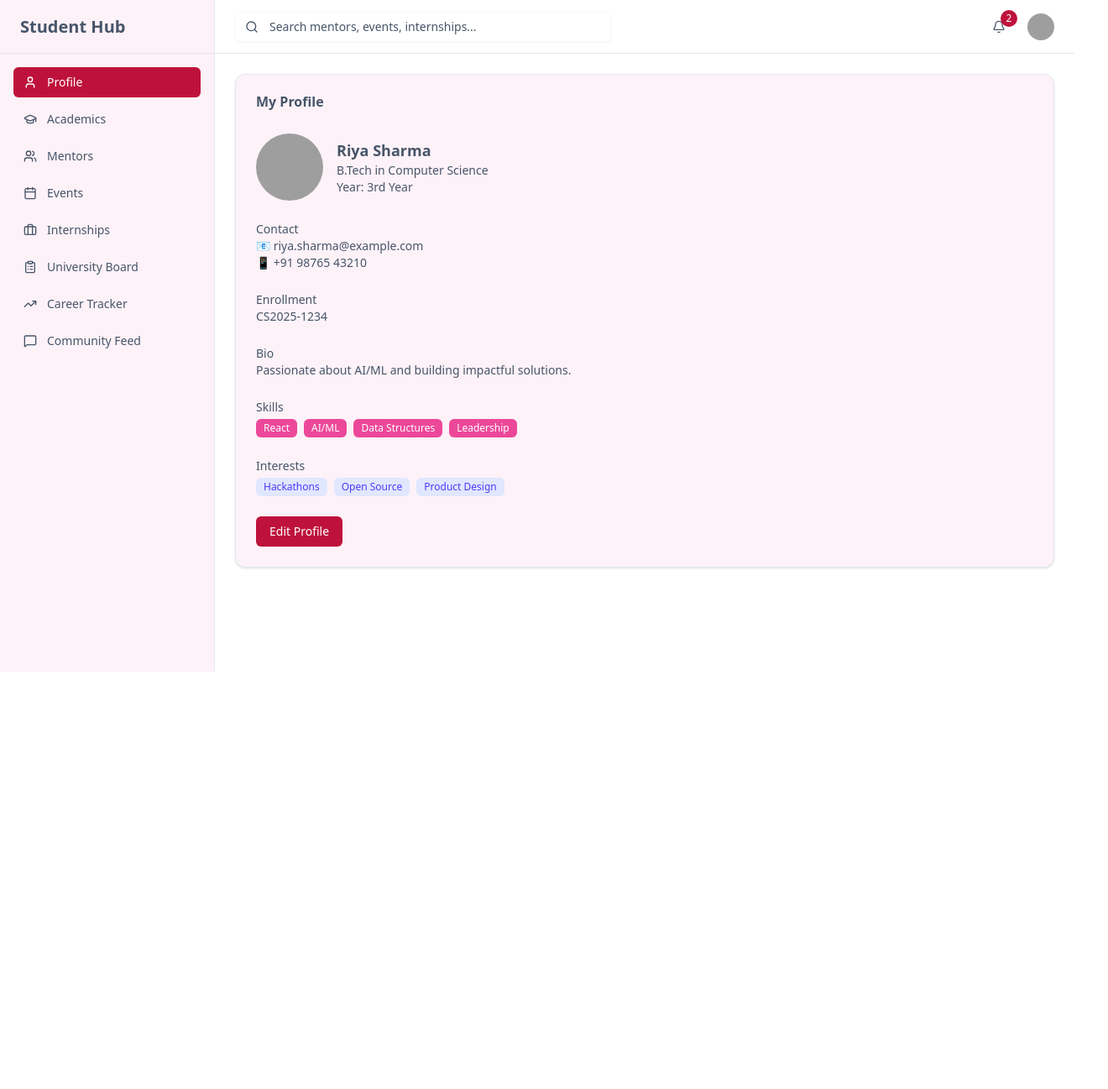
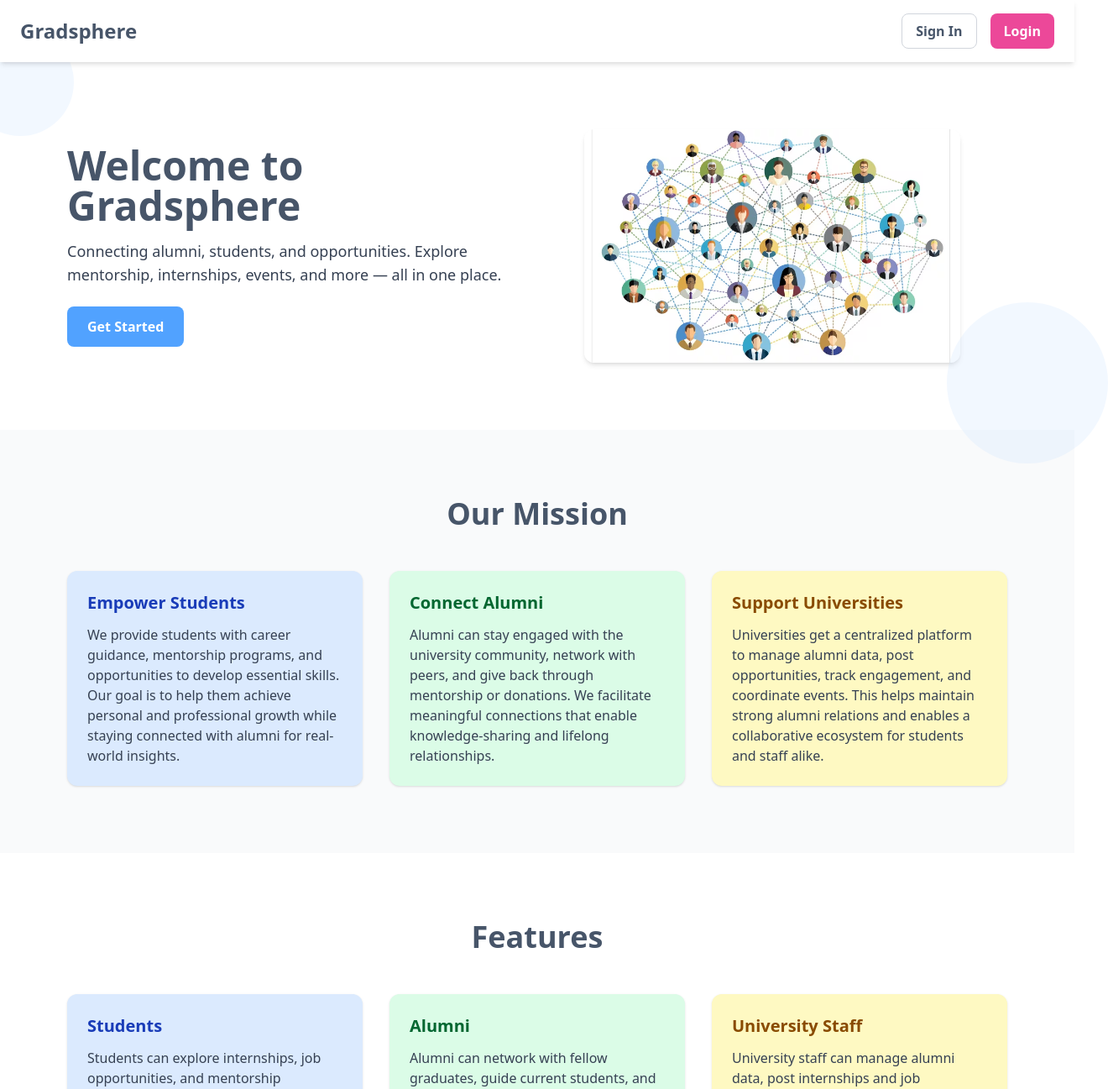
Before and after one commit to Aditya-Rawat01/GradSphere, a Next.js app: page / in a window 1280 px wide. Shown: the top 1297 px of the page at 84% size, 1320 px wide, since content can reach past the window. Before the commit the page ends 800 px from the top, so only its background shows below. Built offline with nearby package versions, Linux system fonts and the light colour scheme; grey boxes are pictures that could not be loaded.

Commit message:
Add components

```diff
--- a/app/page.tsx
+++ b/app/page.tsx
@@ -2,7 +2,7 @@ import Image from "next/image";
 import AlumniDashboard from "@/components/Dashboards/alumniDashboard";
 import StudentDashboard from "@/components/Dashboards/studentDashboard";
 import UniversityDashboard from "@/components/Dashboards/universityDashboard";
-import Homepage from "@/components/homepage";
+import Homepage from "@/components/homepageComponents/homepage";
 import SignAs from "@/components/SignComponents/signAs";
 // import Signin from "@/components/SignComponents/Signin";
 // import Signup from "@/components/SignComponents/Signup";
@@ -10,10 +10,10 @@ export default function Home() {
   return (
     // uncomment your component and code in your respective components=>_____.tsx file
     <div className="w-screen h-full">
-      {/* {<Homepage/>} */}
+       <Homepage/>
       {/* <Signup/> */}
       {/* <Signin/> */}
-      <StudentDashboard/>
+      {/*<StudentDashboard/> */}
       {/* <UniversityDashboard/> */}
       {/* {<AlumniDashboard/>} */}
       {/* <SignAs/> */}
--- a/components/homepage.tsx
+++ /dev/null
@@ -1,13 +0,0 @@
-export default function Homepage() {
-    return (
-        // write all the code in these divs only.
-        <div>
-
-
-
-
-
-
-        </div>
-    )
-}
--- /dev/null
+++ b/components/homepageComponents/Features.tsx
@@ -0,0 +1,43 @@
+// Features.tsx
+import React from "react";
+
+const features = [
+  {
+    title: "Students",
+    desc: "Students can explore internships, job opportunities, and mentorship programs. Track events, connect with alumni for guidance, and showcase achievements on their dashboard. Gradsphere empowers students to take charge of their career and personal growth.",
+    color: "bg-blue-100 text-blue-800"
+  },
+  {
+    title: "Alumni",
+    desc: "Alumni can network with fellow graduates, guide current students, and stay updated on university events. They can give back through donations, mentorship programs, or sharing job opportunities, maintaining a lifelong connection with the institution.",
+    color: "bg-green-100 text-green-800"
+  },
+  {
+    title: "University Staff",
+    desc: "University staff can manage alumni data, post internships and job opportunities, and organize events easily. Gradsphere provides centralized tools to monitor engagement, track contributions, and maintain strong relations with alumni for long-term institutional growth.",
+    color: "bg-yellow-100 text-yellow-800"
+  },
+];
+
+const Features:React.FC = () => {
+  return (
+    <section className="py-20 px-6 md:px-20 bg-white">
+      <h2 className="text-4xl font-bold mb-12 text-center text-foreground">
+        Features
+      </h2>
+      <div className="grid md:grid-cols-3 gap-8">
+        {features.map((f, idx) => (
+          <div
+            key={idx}
+            className={`${f.color} p-6 rounded-xl shadow hover:shadow-lg transition cursor-pointer`}
+          >
+            <h3 className="font-semibold text-xl mb-3">{f.title}</h3>
+            <p className="text-gray-700 text-sm md:text-base">{f.desc}</p>
+          </div>
+        ))}
+      </div>
+    </section>
+  );
+};
+
+export default Features;
--- /dev/null
+++ b/components/homepageComponents/Mission.tsx
@@ -0,0 +1,42 @@
+import React from "react";
+
+const missions = [
+  {
+    title: "Empower Students",
+    desc: "We provide students with career guidance, mentorship programs, and opportunities to develop essential skills. Our goal is to help them achieve personal and professional growth while staying connected with alumni for real-world insights.",
+    color: "bg-blue-100 text-blue-800"
+  },
+  {
+    title: "Connect Alumni",
+    desc: "Alumni can stay engaged with the university community, network with peers, and give back through mentorship or donations. We facilitate meaningful connections that enable knowledge-sharing and lifelong relationships.",
+    color: "bg-green-100 text-green-800"
+  },
+  {
+    title: "Support Universities",
+    desc: "Universities get a centralized platform to manage alumni data, post opportunities, track engagement, and coordinate events. This helps maintain strong alumni relations and enables a collaborative ecosystem for students and staff alike.",
+    color: "bg-yellow-100 text-yellow-800"
+  },
+];
+
+const Mission:React.FC = () => {
+  return (
+    <section className="py-20 px-6 md:px-20 bg-gray-50">
+      <h2 className="text-4xl font-bold mb-12 text-center text-foreground">
+        Our Mission
+      </h2>
+      <div className="grid md:grid-cols-3 gap-8">
+        {missions.map((mission, index) => (
+          <div
+            key={index}
+            className={`${mission.color} p-6 rounded-xl shadow hover:shadow-lg transition cursor-pointer`}
+          >
+            <h3 className="font-semibold text-xl mb-3">{mission.title}</h3>
+            <p className="text-gray-700 text-sm md:text-base">{mission.desc}</p>
+          </div>
+        ))}
+      </div>
+    </section>
+  );
+};
+
+export default Mission;
--- /dev/null
+++ b/components/homepageComponents/about.tsx
@@ -0,0 +1,38 @@
+// About.tsx
+import React from "react";
+
+const aboutPoints = [
+  { icon: "🎓", text: "Connecting students with alumni for mentorship and guidance." },
+  { icon: "🤝", text: "Creating a strong professional network for everyone." },
+  { icon: "💼", text: "Providing access to internships, jobs, and volunteering opportunities." },
+  { icon: "📅", text: "Organizing events, workshops, and seminars regularly." },
+];
+
+const About:React.FC = () => {
+  return (
+    <section className="py-20 px-6 md:px-20 bg-gray-50">
+      <h2 className="text-4xl font-bold mb-12 text-center text-foreground">
+        About Us
+      </h2>
+      <p className="max-w-4xl mx-auto text-center text-gray-700 mb-10 text-lg">
+        Gradsphere is a centralized platform connecting students, alumni, and universities.
+        We aim to empower students with mentorship, create networking opportunities for alumni,
+        and provide universities with an efficient way to manage alumni data.
+      </p>
+
+      <div className="grid md:grid-cols-2 lg:grid-cols-4 gap-8 max-w-6xl mx-auto">
+        {aboutPoints.map((point, idx) => (
+          <div
+            key={idx}
+            className="bg-white p-6 rounded-xl shadow hover:shadow-lg transition cursor-pointer text-center"
+          >
+            <div className="text-4xl mb-4">{point.icon}</div>
+            <p className="text-gray-700">{point.text}</p>
+          </div>
+        ))}
+      </div>
+    </section>
+  );
+};
+
+export default About;
--- /dev/null
+++ b/components/homepageComponents/footer.tsx
@@ -0,0 +1,9 @@
+import React from "react";
+
+const Footer:React.FC = () => (
+  <footer className="w-full py-12 text-center">
+    <p>© 2025 Gradsphere. All rights reserved.</p>
+  </footer>
+);
+
+export default Footer;
--- /dev/null
+++ b/components/homepageComponents/herosection.tsx
@@ -0,0 +1,37 @@
+import React from "react";
+import heroImg from "./hero.jpg";
+
+const HeroSection : React.FC= () => {
+  return (
+    <section className="relative bg-background text-foreground py-20 flex flex-col md:flex-row items-center justify-center px-6 md:px-20">
+
+      {/* Text content */}
+      <div className="md:w-1/2 mb-10 md:mb-0">
+        <h1 className="text-5xl font-extrabold mb-4">
+          Welcome to Gradsphere
+        </h1>
+        <p className="text-lg mb-6 text-gray-700">
+          Connecting alumni, students, and opportunities. Explore mentorship, internships, events, and more — all in one place.
+        </p>
+        <button className="px-6 py-3 bg-blue-400 text-white font-semibold rounded-lg hover:bg-blue-500 transition">
+          Get Started
+        </button>
+      </div>
+
+      {/* Image */}
+      <div className="md:w-1/2 flex justify-center">
+        <img
+          src={heroImg.src}
+          alt="Hero"
+          className="rounded-xl shadow-md w-full max-w-md"
+        />
+      </div>
+
+      {/* Optional soft background circles */}
+      <div className="absolute -top-10 -left-10 w-32 h-32 bg-blue-200/20 rounded-full"></div>
+      <div className="absolute -bottom-10 -right-10 w-48 h-48 bg-blue-200/20 rounded-full"></div>
+    </section>
+  );
+};
+
+export default HeroSection;
--- /dev/null
+++ b/components/homepageComponents/homepage.tsx
@@ -0,0 +1,22 @@
+import React from "react";
+import Navbar from "./navbar";
+import Hero from "./herosection";
+import Mission from "./Mission";
+import Features from "./Features";
+import About from "./about";
+import Footer from "./footer";
+
+const Homepage:React.FC = () => {
+  return (
+    <div >
+      <Navbar/>
+      <Hero />
+      <Mission />
+      <Features />
+      <About />
+      <Footer />
+    </div>
+  );
+};
+
+export default Homepage;
--- /dev/null
+++ b/components/homepageComponents/navbar.tsx
@@ -0,0 +1,25 @@
+import React from "react";
+
+const Navbar = () => {
+  return (
+    <nav className="w-full bg-background text-foreground shadow-md sticky top-0 z-50">
+      <div className="max-w-7xl mx-auto px-6 py-4 flex justify-between items-center">
+
+        <div className="text-2xl font-bold">
+          Gradsphere
+        </div>
+
+        <div className="flex space-x-4">
+          <button className="px-4 py-2 font-semibold rounded-lg border border-gray-300 hover:bg-gray-100 transition">
+            Sign In
+          </button>
+          <button className="px-4 py-2 font-semibold rounded-lg bg-accent text-accent-foreground hover:bg-accent/90 transition">
+            Login
+          </button>
+        </div>
+      </div>
+    </nav>
+  );
+};
+
+export default Navbar;
```
Also changed, not shown: components/homepageComponents/hero.jpg (added).
